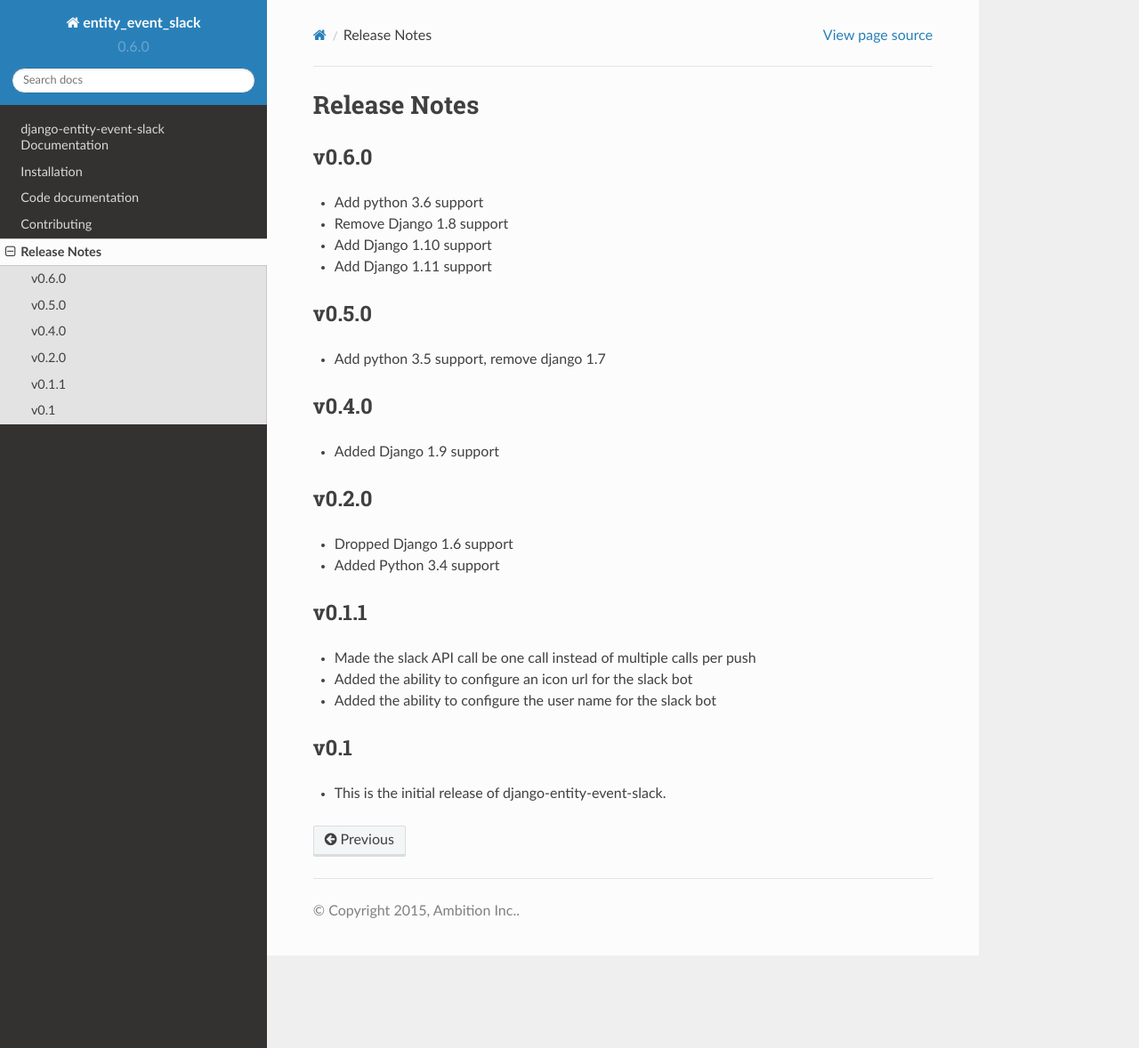
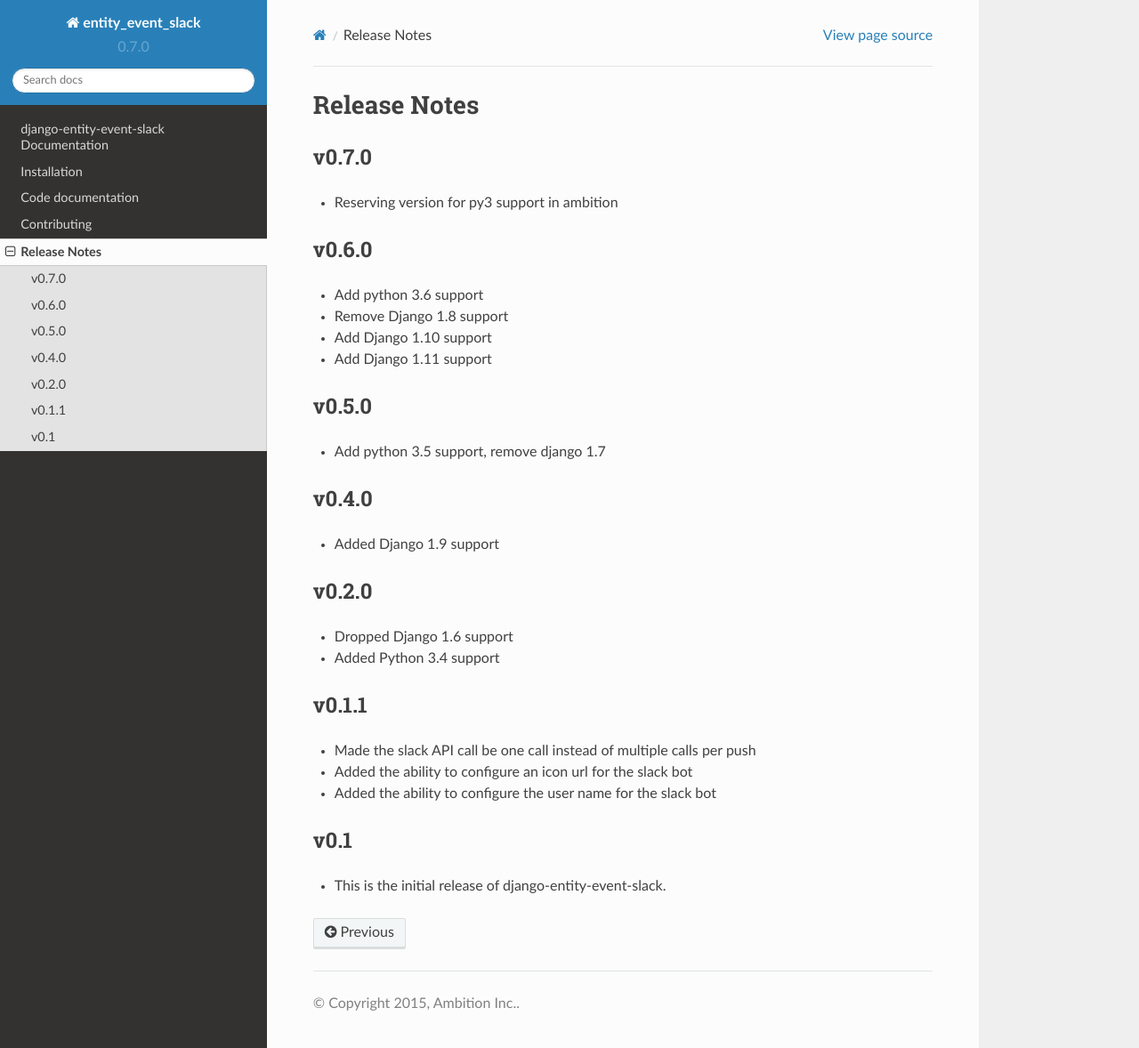
Before and after one commit to ambitioninc/django-entity-event-slack, a Sphinx documentation site: the page built from docs/release_notes.rst, in a window 1280 px wide and 1178 px high. Shown: the whole window at 89% size. Built offline with Sphinx 7.4.7 and the Read the Docs theme 2.0.0, drawn with Linux system fonts in a browser that asks for light colours.

Commit message:
reserving version 0.7.0 for py3 support and updated celery

```diff
--- a/docs/release_notes.rst
+++ b/docs/release_notes.rst
@@ -1,5 +1,9 @@
 Release Notes
 =============
+
+v0.7.0
+------
+* Reserving version for py3 support in ambition
 
 v0.6.0
 ------
--- a/entity_event_slack/version.py
+++ b/entity_event_slack/version.py
@@ -1 +1 @@
-__version__ = '0.6.0'
+__version__ = '0.7.0'
```
